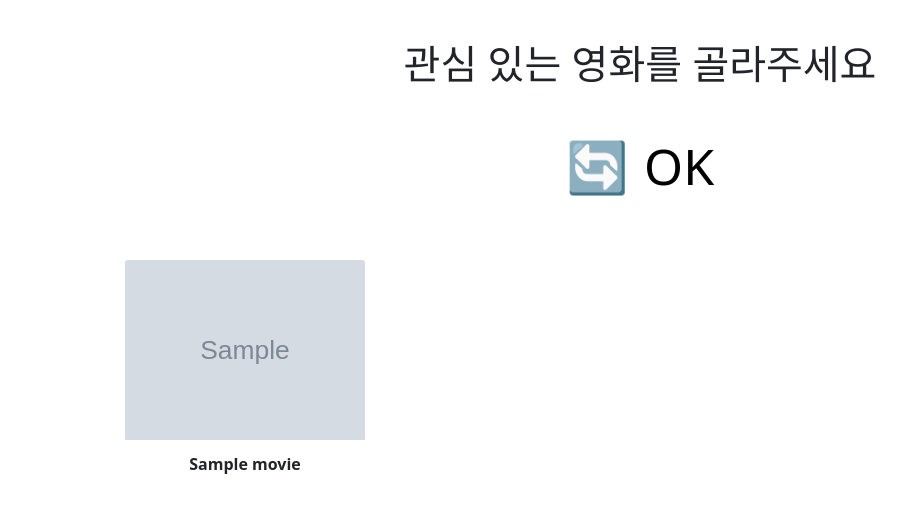
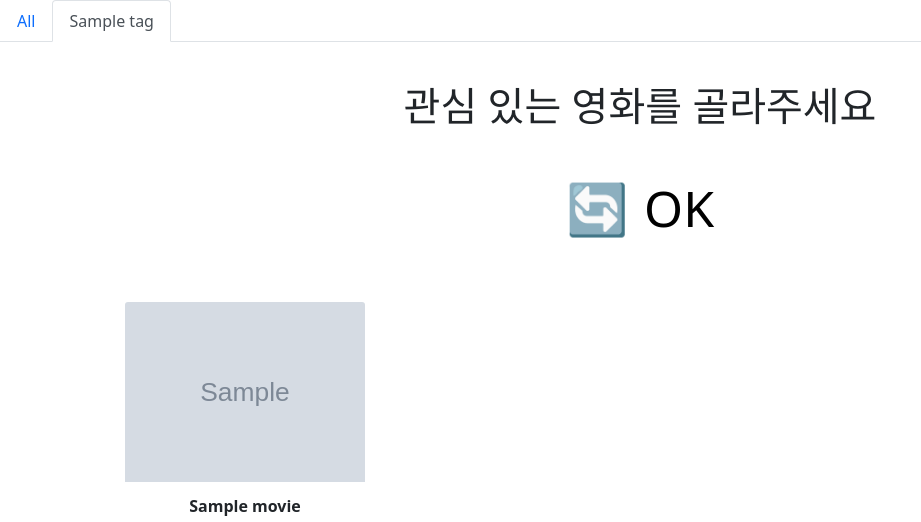
Before and after one commit to GyeongSuKim1/Watch-a-movie-N.11-Django, a Django app: template templates/recommend/taste.html in a window 1280 px wide. Shown: the part 56-578 px from the top of the page, without its empty margins (0-921 px from the left). Run offline with Django 4.2, Linux system fonts and the light colour scheme; the template is opened without the code that fills it: most values are stand-ins (such as "Sample title", 1, 10 or a date in 2020); grey boxes marked "Sample" are stand-in pictures; some libraries are stand-ins or nearby versions.

Commit message:
Feat : 상단 카테고리바 html 코드 삽입 및 javascript 코드 삽입

```diff
--- a/templates/recommend/taste.html
+++ b/templates/recommend/taste.html
@@ -2,6 +2,16 @@
 
 
 {% block content %}
+	<ul class="nav nav-tabs">
+		<li class="nav-item">
+			<a class="nav-link active" id="all" href="http://127.0.0.1:8000/">All</a>
+		</li>
+		{% for tag in tag_all %}
+			<li class="nav-item">
+				<a class="nav-link" id="{{ tag.id }}" href="/tag/{{ tag }}/">{{ tag }}</a>
+			</li>
+		{% endfor %}
+	</ul>
 	<h1 class="title">관심 있는 영화를 골라주세요</h1>
 	{% if error %}
 		<h1 class="title">영화를 선택해 주세요.</h1>
@@ -92,3 +102,19 @@
         box-shadow: 0px 0px 0px 8px rgba(255,0,0,0.7);
 	}
 {% endblock %}
+
+{% block script %}
+    var aTags = document.getElementById('{{ tag.id }}')
+    var tag = aTags.innerText
+
+    var all = document.getElementById('all')
+
+    var searchText = "{{ tag }}";
+
+    if (tag == searchText) {
+        aTags.classList.toggle('active')
+        all.classList.toggle('active')
+    } else {
+        all.classList.toggle('active')
+    }
+{% endblock %}
```
